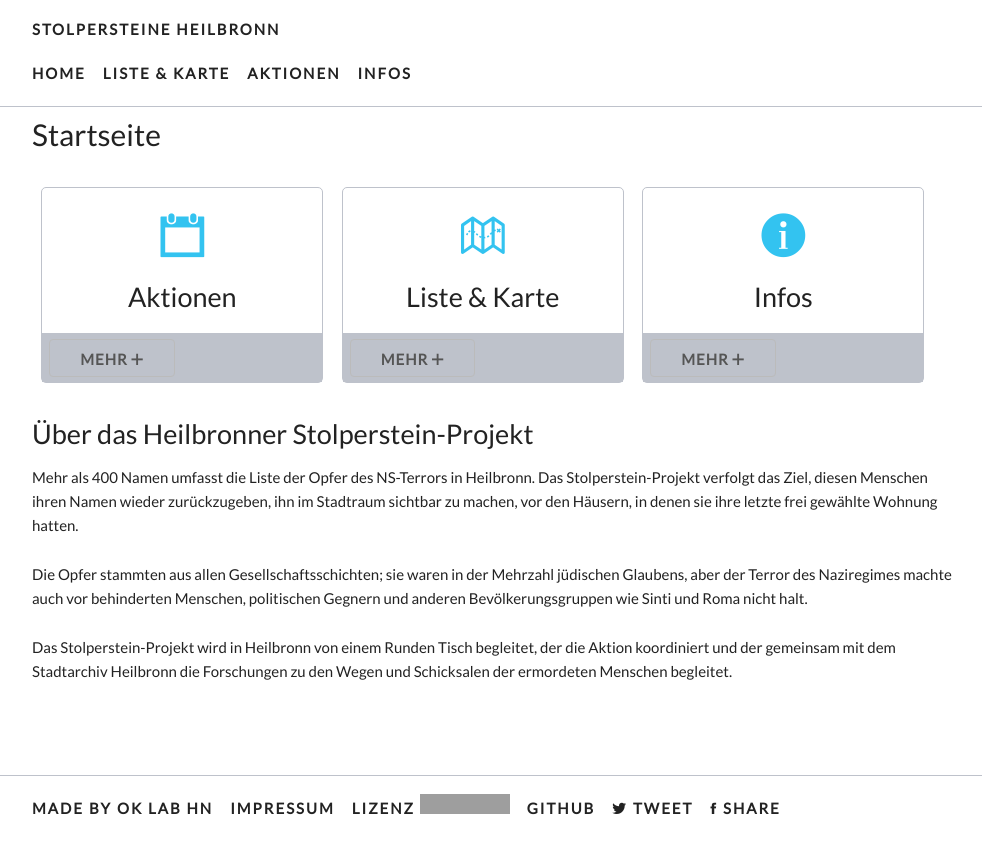
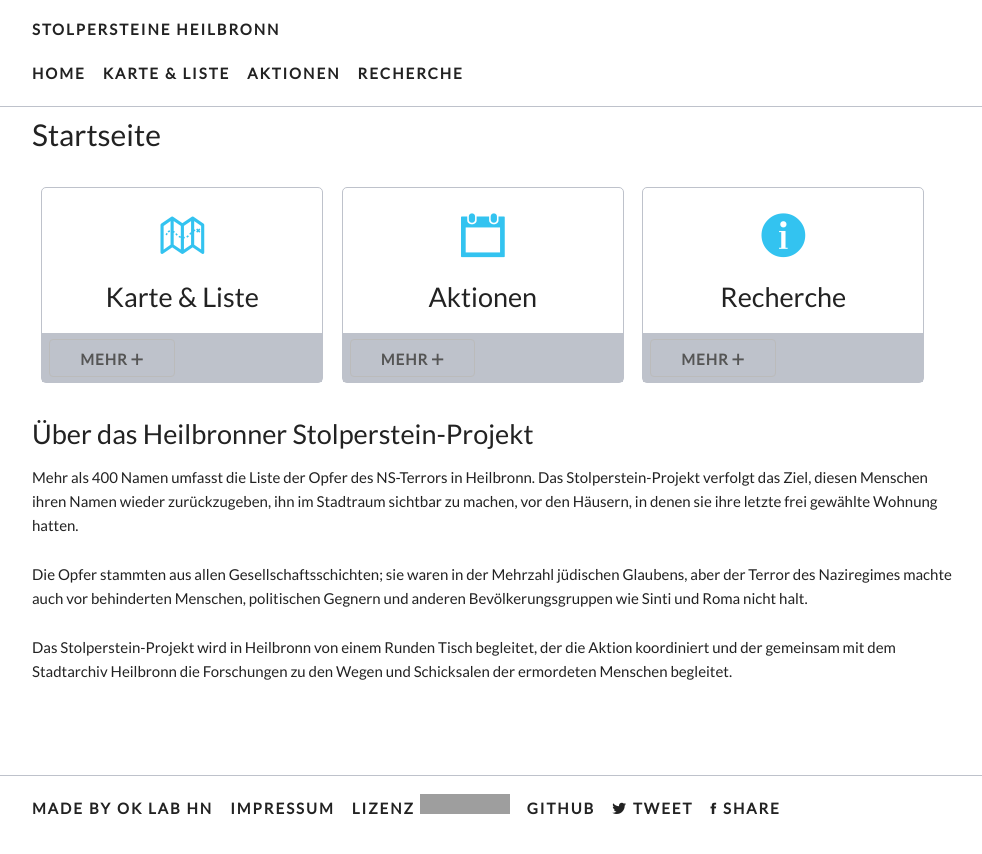
Before and after one commit to opendata-heilbronn/stolpersteine, a Jekyll site: the page built from index.html, in a window 1280 px wide. Shown: the top 854 px of the page, without its empty margins (148-1130 px from the left). Built offline with Jekyll 4.4.1, drawn with Linux system fonts in a browser that asks for light colours; nearby versions of some CDN libraries; some web fonts are replaced; grey boxes are pictures that could not be loaded.

Commit message:
mehrere änderungen

```diff
--- a/_data/header.yml
+++ b/_data/header.yml
@@ -1,8 +1,8 @@
 - title: HOME
   link: /index.html
-- title: 'Liste<span class="hide-on-small"> &amp; Karte</span>'
+- title: 'Karte<span class="hide-on-small"> &amp; Liste</span>'
   link: /list.html
 - title: AKTIONEN
   link: /aktionen.html
-- title: INFOS
-  link: /info.html
+- title: RECHERCHE
+  link: /recherche.html
--- a/index.html
+++ b/index.html
@@ -4,6 +4,16 @@ layout: default
 ---
 
 <div class="row">
+<div class="four columns">
+    <div class="card">
+    <div class="card-content center-align">
+        <h2><b class="icon ion-map"></b><br>Karte & Liste</h2>
+    </div>
+    <div class="card-action">
+        <a class="button" href="{{ site.baseurl }}/list.html">MEHR <i class="icon ion-plus"></i></a>
+    </div>
+</div>
+</div>
 <div class="four columns">
     <div class="card">
     <div class="card-content center-align">
@@ -17,29 +27,18 @@ layout: default
 <div class="four columns">
     <div class="card">
     <div class="card-content center-align">
-        <h2><b class="icon ion-map"></b><br>Liste & Karte</h2>
+        <h2><b class="icon ion-information-circled"></b><br>Recherche</h2>
     </div>
     <div class="card-action">
-        <a class="button" href="{{ site.baseurl }}/list.html">MEHR <i class="icon ion-plus"></i></a>
-    </div>
-</div>
-</div>
-<div class="four columns">
-    <div class="card">
-    <div class="card-content center-align">
-        <h2><b class="icon ion-information-circled"></b><br>Infos</h2>
-    </div>
-    <div class="card-action">
-        <a class="button" href="{{ site.baseurl }}/info.html">MEHR <i class="icon ion-plus"></i></a>
+        <a class="button" href="{{ site.baseurl }}/recherche.html">MEHR <i class="icon ion-plus"></i></a>
     </div>
 </div>
 </div>
 <div class="row">
 <div class="twelve columns">
 {% for page in site.pages %}
-{% if page.title == 'Infos' %}
-{% assign excerpt = page.content | split: '---' %}
-{{ excerpt[0] | replace: 'Awesome', 'Mega' | replace: 'Awesome', 'Mega'}}
+{% if page.title == 'Ueber' %}
+{{ page.content }}
 {% endif %}
 {% endfor %}
 </div>
--- a/list.html
+++ b/list.html
@@ -1,5 +1,5 @@
 ---
-title: Liste & Karte
+title: Karte & Liste
 permalink: "/list.html"
 layout: page
 ---
```
Also changed, not shown: recherche.md (renamed from infos.md, +3 -14 lines), ueber.md (added, +13 -0 lines).
